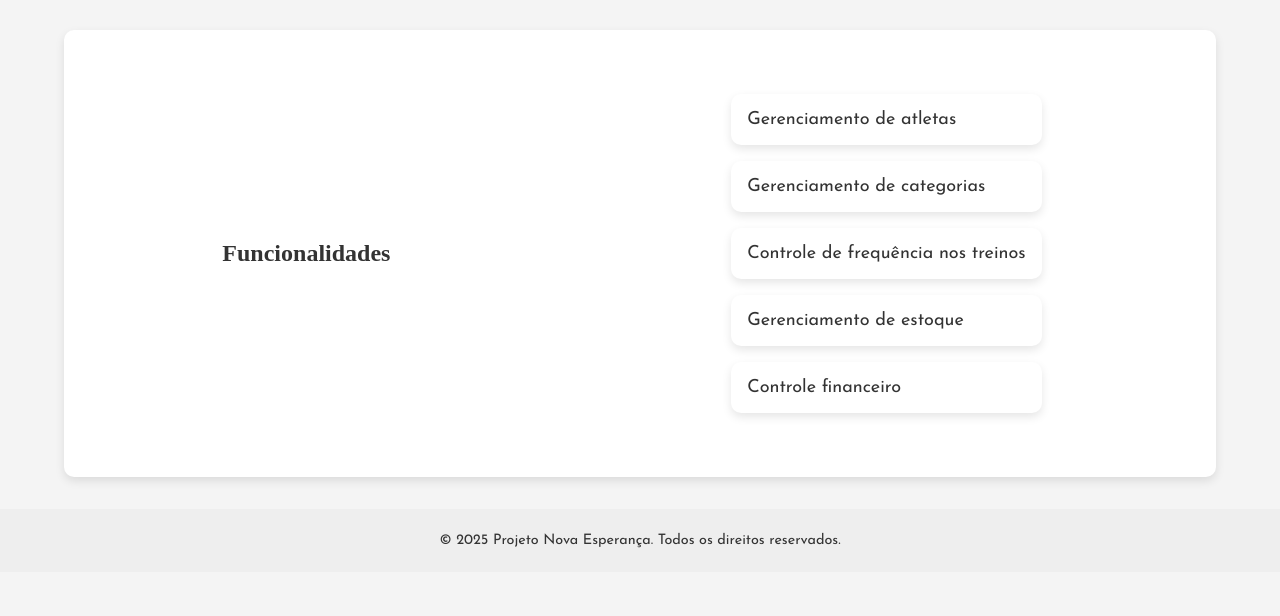
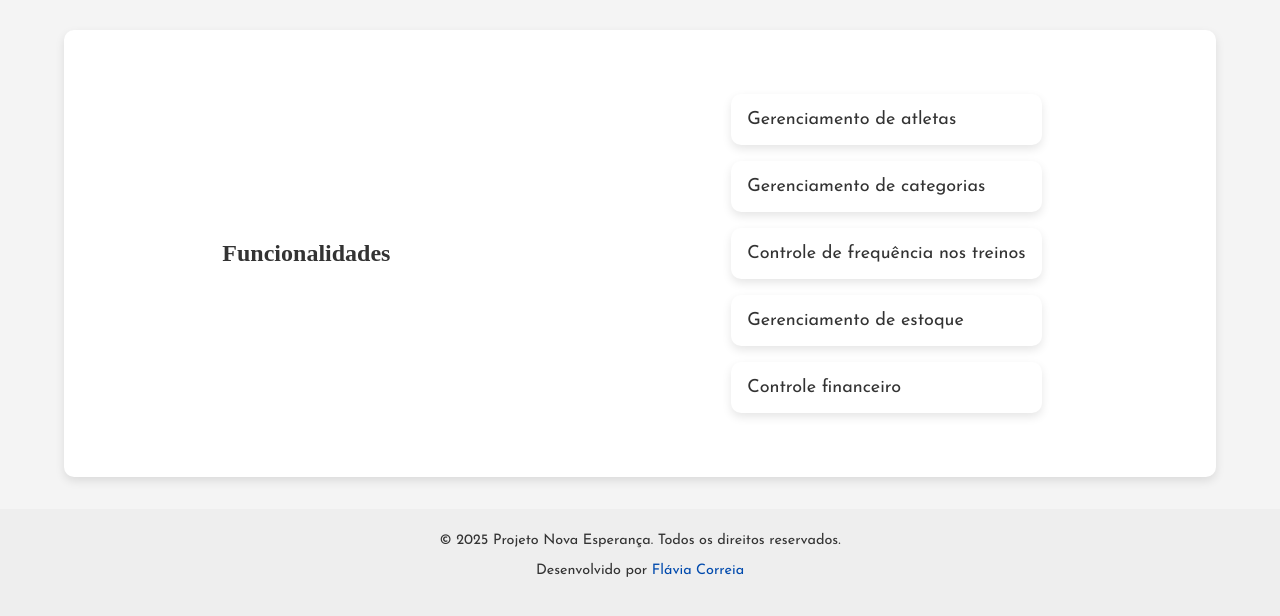
Before and after one commit to efne-managment/site, a plain HTML site: page index.html in a window 1280 px wide. Shown: the part 711-1327 px from the top of the page. Before the commit the page ends 1283 px from the top, so only its background shows below. Drawn offline with Linux system fonts and the light colour scheme; a web font is replaced by a local one.

Commit message:
add tag a into footer

```diff
--- a/index.html
+++ b/index.html
@@ -53,6 +53,8 @@
 
   <footer>
     &copy; 2025 Projeto Nova Esperança. Todos os direitos reservados.
+    <p>Desenvolvido por <a href="https://www.linkedin.com/in/fllaviacorreia/"
+        target="_blank">Flávia Correia</a></p>
   </footer>
 
 </body>
--- a/styles.css
+++ b/styles.css
@@ -60,6 +60,11 @@ h1, h2, h3, h4, h5, h6 {
       background-color: #eee;
       margin-top: 2rem;
       font-size: 0.9rem;
+
+        a {
+            color: #004aad;
+            text-decoration: none;
+        }
     }
 
     .features {
```
